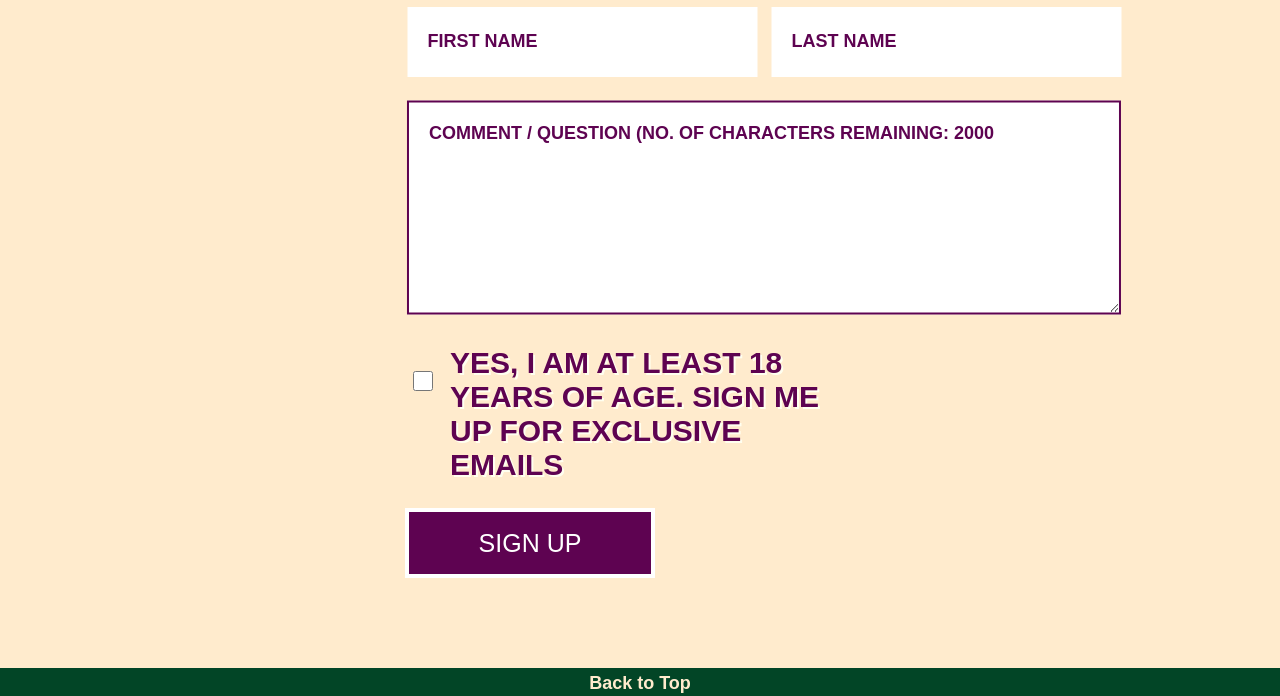
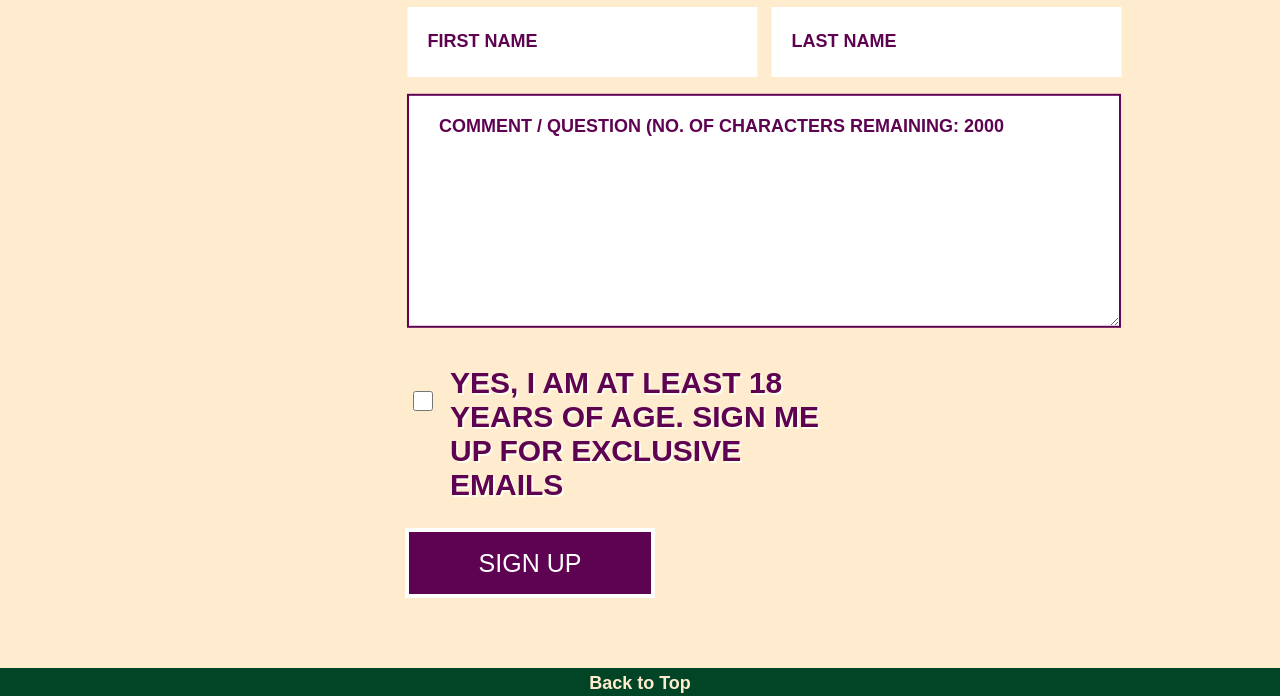
Before and after one commit to queengorga/scaling-octo-spork, a plain HTML site: page contact.html in a window 1280 px wide. Shown: the part 2452-3148 px from the top of the page. Drawn offline with Linux system fonts and the light colour scheme; a web font is replaced by a local one.

Commit message:
Adjusted textarea padding

```diff
--- a/style.css
+++ b/style.css
@@ -1154,22 +1154,24 @@ form h2 {
 
 .qb-container textarea {
     height: auto;
-    width: 710px;
+    width: 700px;
     font-family: 'Cuprum', sans-serif;
     font-size: 18px;
+    padding-top: 20px;
+    padding-left: 10px;
     left: 0;
     top: 0;
-    transform: translate(57%, 25%);
-    -webkit-transform: translate(57%, 25%);
-    -moz-transform: translate(57%, 25%);
-    -ms-transform: translate(57%, 25%);
-    -o-transform: translate(57%, 25%);
+    transform: translate(57%, 20%);
+    -webkit-transform: translate(57%, 20%);
+    -moz-transform: translate(57%, 20%);
+    -ms-transform: translate(57%, 20%);
+    -o-transform: translate(57%, 20%);
     background-color: white;
     border: 2px solid #5E0351;
 }
 
 .qb-container textarea::placeholder {
-    padding-top: 20px;
+    text-align: left;
 }
 
 
```
